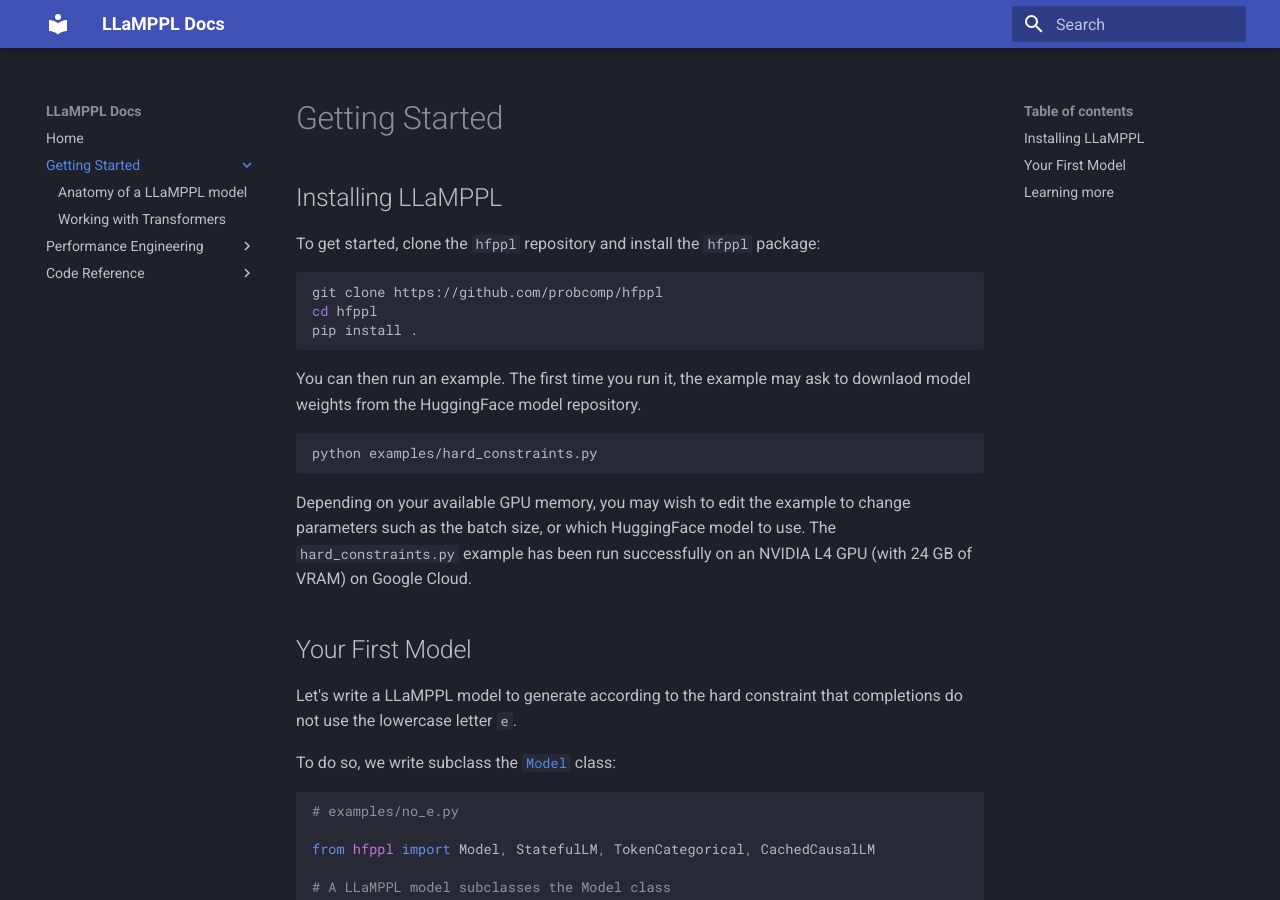
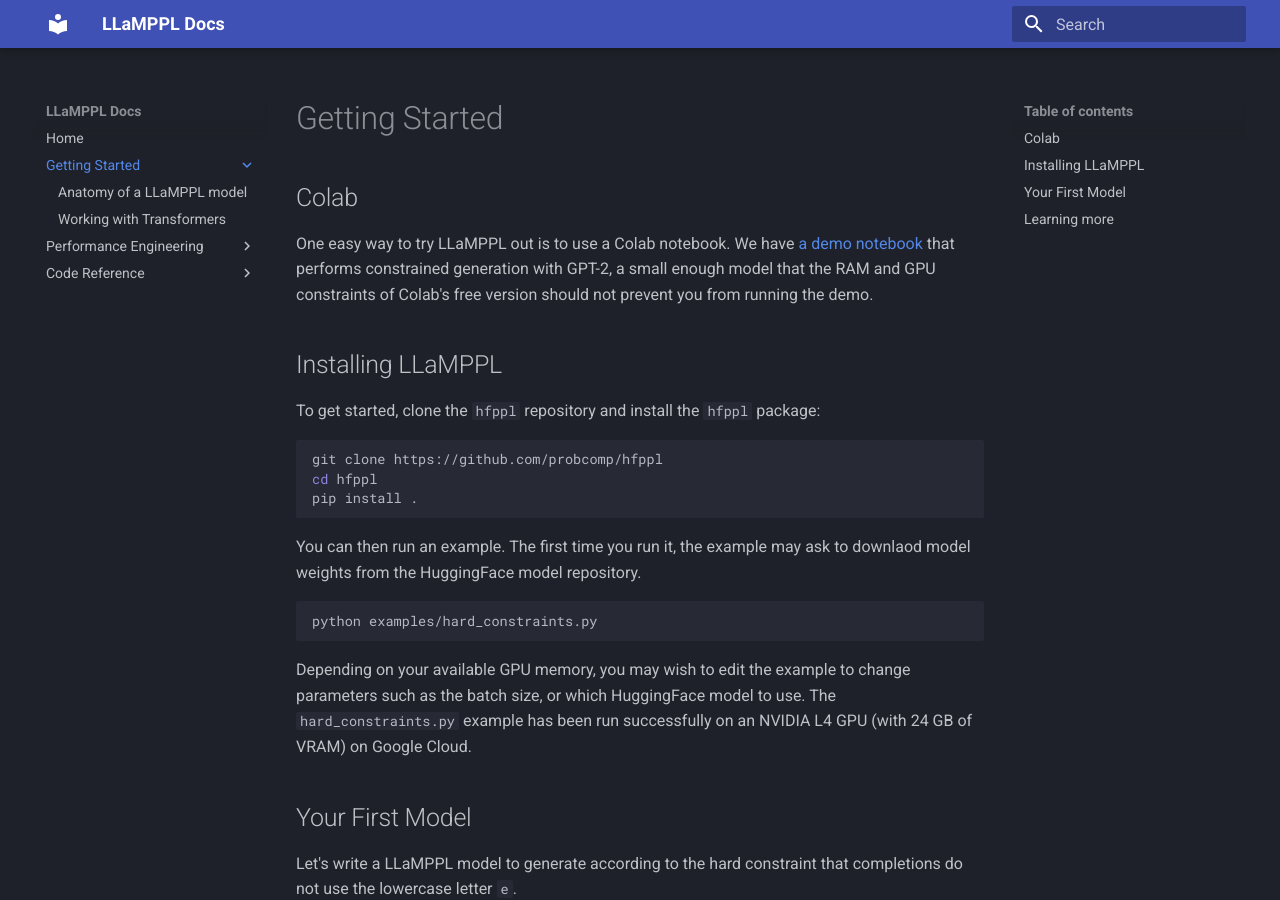
Before and after one commit to probcomp/hfppl, an MkDocs documentation site: the page built from docs/getting_started.md, in a window 1280 px wide and 900 px high. Built offline with MkDocs 1.6.1 and Material for MkDocs 9.7.7, drawn with Linux system fonts in a browser that asks for light colours.

Commit message:
Link to Colab

```diff
--- a/docs/getting_started.md
+++ b/docs/getting_started.md
@@ -1,4 +1,8 @@
 # Getting Started
+
+## Colab
+
+One easy way to try LLaMPPL out is to use a Colab notebook. We have [a demo notebook](https://colab.research.google.com/drive/1uJEC-U8dcwsTWccCDGVexpgXexzZ642n?usp=sharing) that performs constrained generation with GPT-2, a small enough model that the RAM and GPU constraints of Colab's free version should not prevent you from running the demo.
 
 ## Installing LLaMPPL
 
```
Also changed, not shown: README.md (+3 -1 lines), 1 other file.
